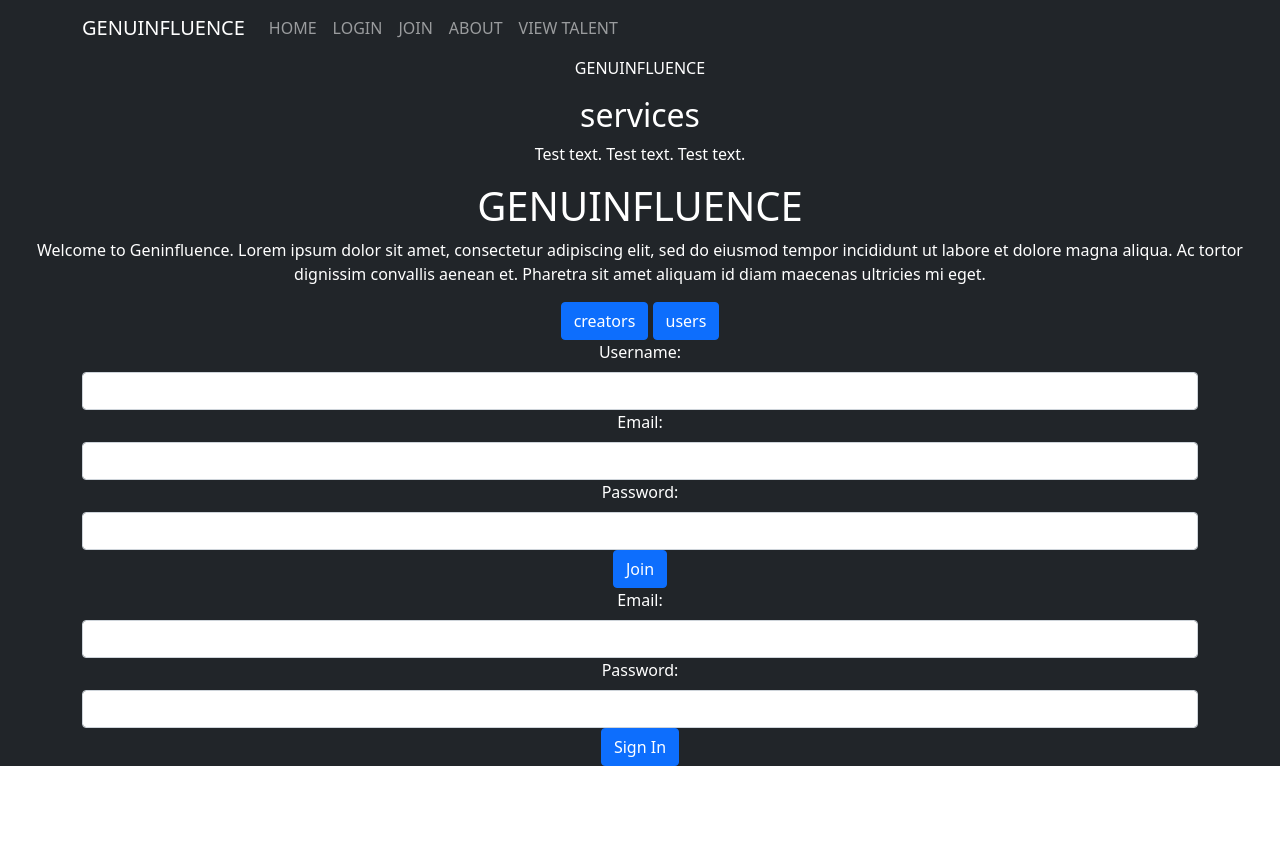
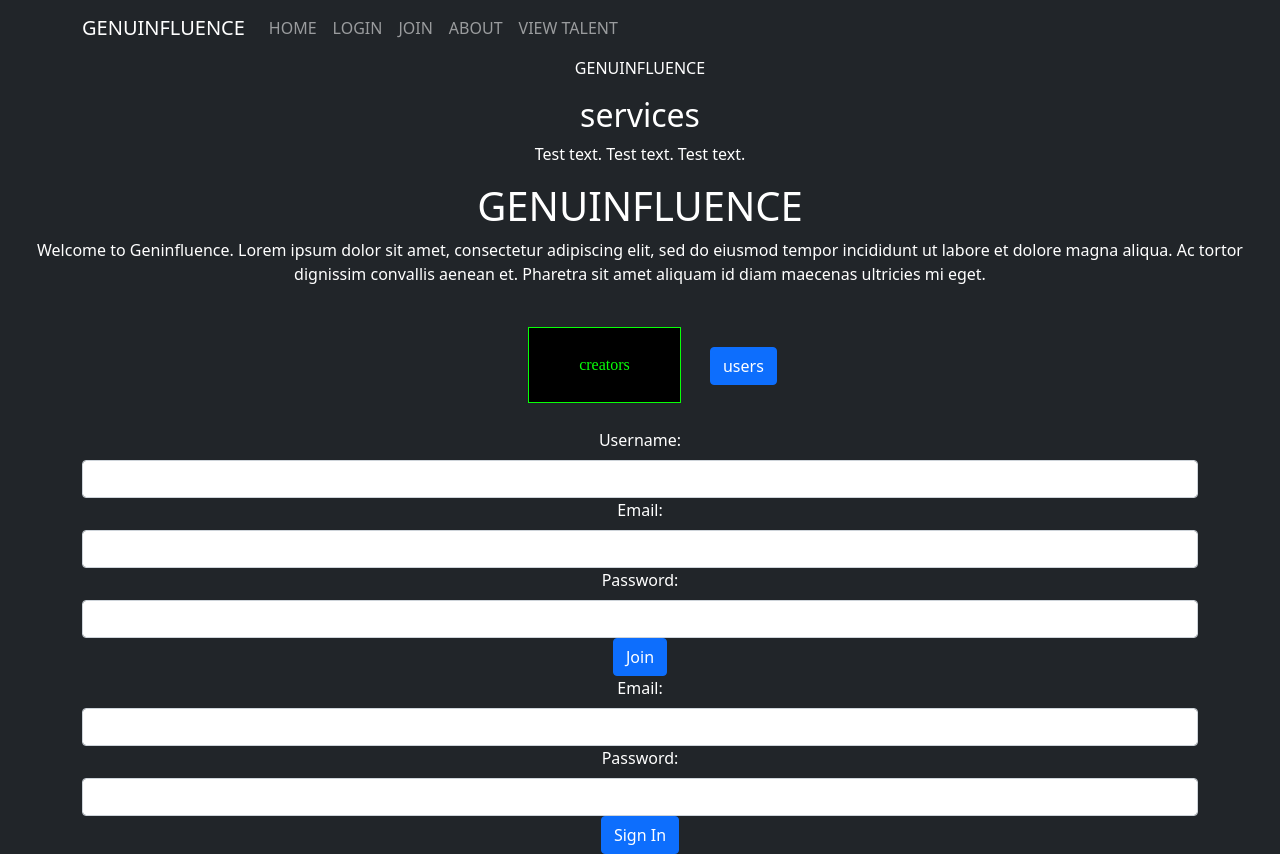
Before and after one commit to elizparisi/genuinfluence, a React (Create React App) app: page / in a window 1280 px wide. Before the commit the page ends 800 px from the top, so only its background shows below. Built offline with nearby package versions, Linux system fonts and the light colour scheme.

Commit message:
change creators button styling

```diff
--- a/src/components/Home.js
+++ b/src/components/Home.js
@@ -6,7 +6,7 @@ const Home = () => {
     <div className='homepage'>
       <h1>GENUINFLUENCE</h1>
       <p>Welcome to Geninfluence. Lorem ipsum dolor sit amet, consectetur adipiscing elit, sed do eiusmod tempor incididunt ut labore et dolore magna aliqua. Ac tortor dignissim convallis aenean et. Pharetra sit amet aliquam id diam maecenas ultricies mi eget.</p>
-      <Button className="creators-button">creators</Button>    <Button className="users-button">users</Button>
+      <button className="creators-button">creators</button>    <Button className="users-button">users</Button>
     </div>
   )
 }
--- a/src/index.css
+++ b/src/index.css
@@ -13,3 +13,12 @@ code {
   font-family: source-code-pro, Menlo, Monaco, Consolas, 'Courier New',
     monospace;
 }
+
+.creators-button {
+  font-family: 'Syne';
+  background: black;
+  color:#08FF08;
+  border: 1px solid #08FF08;
+  padding: 25px 50px;
+  margin: 25px;
+}
```
